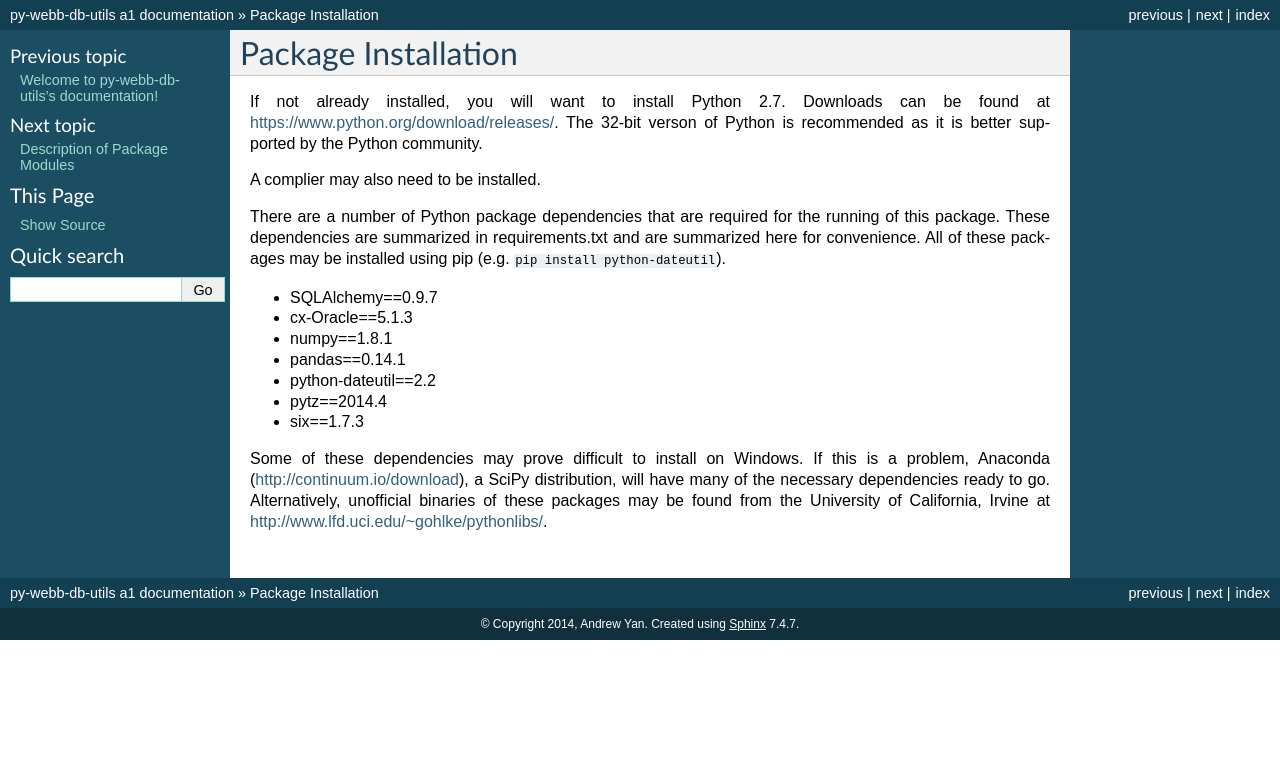
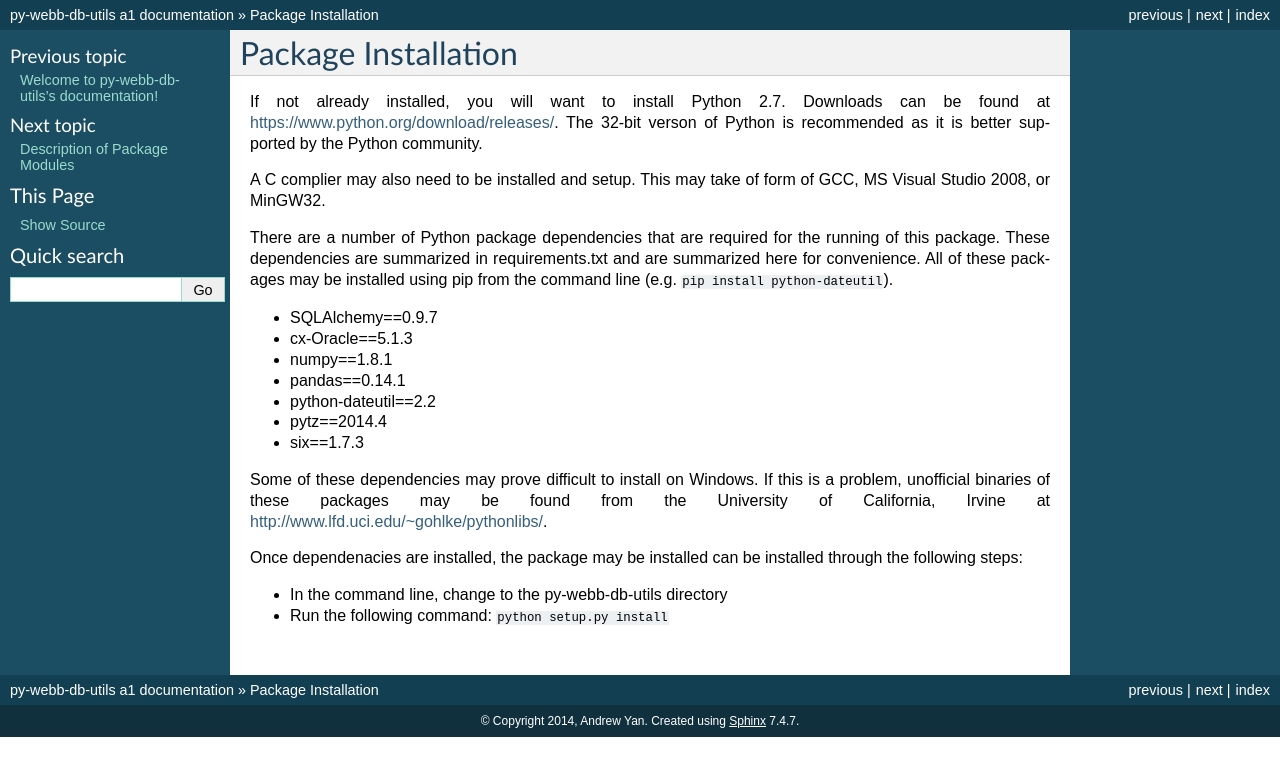
Before and after one commit to ayan-usgs/py-webb-db-utils, a Sphinx documentation site: the page built from source/installation.rst, in a window 1280 px wide. Shown: the top 776 px of the page. Built offline with Sphinx 7.4.7, drawn with Linux system fonts in a browser that asks for light colours.

Commit message:
updated installation.rst

```diff
--- a/source/installation.rst
+++ b/source/installation.rst
@@ -4,11 +4,12 @@ If not already installed, you will want to install Python 2.7. Downloads can be
 at https://www.python.org/download/releases/. The 32-bit verson of Python is recommended
 as it is better supported by the Python community.
 
-A complier may also need to be installed.
+A C complier may also need to be installed and setup. This may take of form of GCC,
+MS Visual Studio 2008, or MinGW32.
 
 There are a number of Python package dependencies that are required for the running
 of this package. These dependencies are summarized in requirements.txt and are summarized
-here for convenience. All of these packages may be installed using pip
+here for convenience. All of these packages may be installed using pip from the command line
 (e.g. ``pip install python-dateutil``).
 
 - SQLAlchemy==0.9.7
@@ -19,7 +20,12 @@ here for convenience. All of these packages may be installed using pip
 - pytz==2014.4
 - six==1.7.3
 
-Some of these dependencies may prove difficult to install on Windows. If this is a problem, Anaconda
-(http://continuum.io/download), a SciPy distribution, will have many of the necessary dependencies
-ready to go. Alternatively, unofficial binaries of these packages may be found from the University of
-California, Irvine at http://www.lfd.uci.edu/~gohlke/pythonlibs/.
+Some of these dependencies may prove difficult to install on Windows. If this is a problem, unofficial
+binaries of these packages may be found from the University of California, Irvine at
+http://www.lfd.uci.edu/~gohlke/pythonlibs/.
+
+Once dependenacies are installed, the package may be installed can be installed through the following steps:
+
+
+- In the command line, change to the py-webb-db-utils directory
+- Run the following command: ``python setup.py install``
```
Also changed, not shown: 1 other file.
